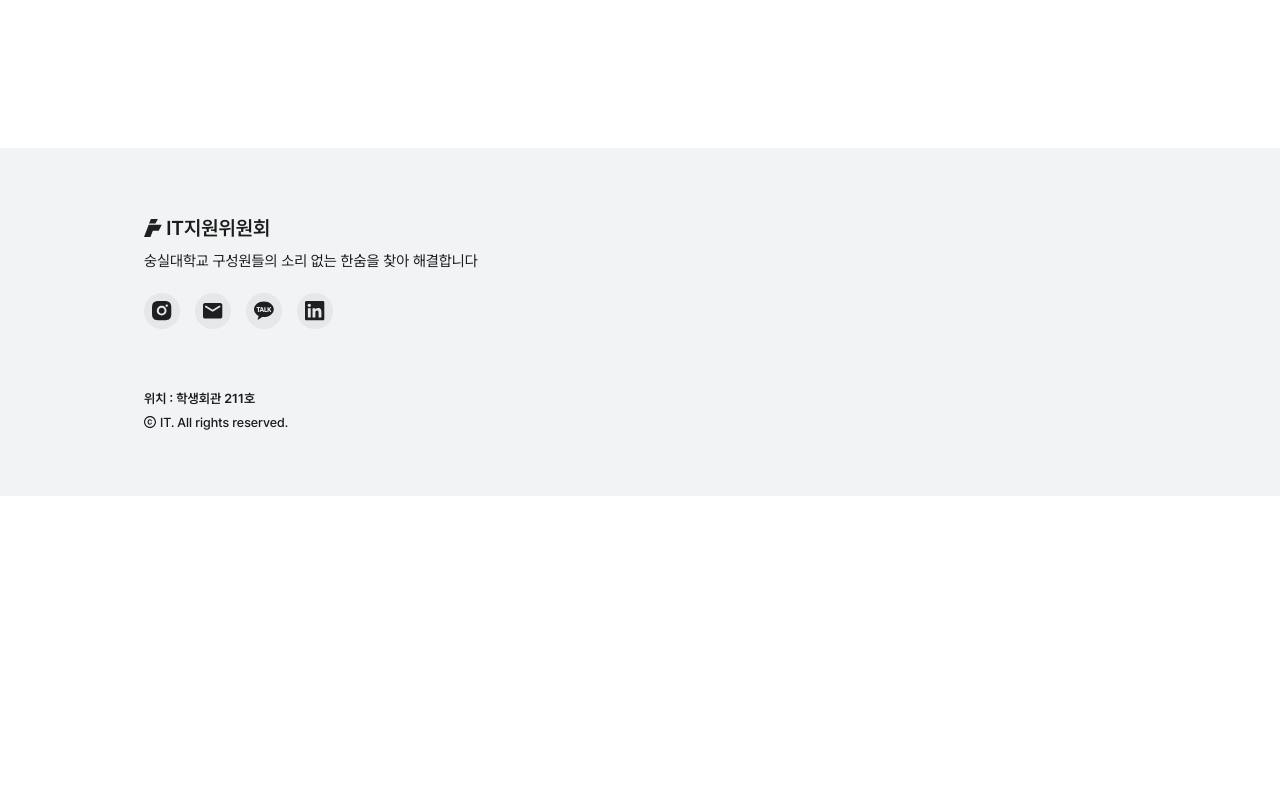
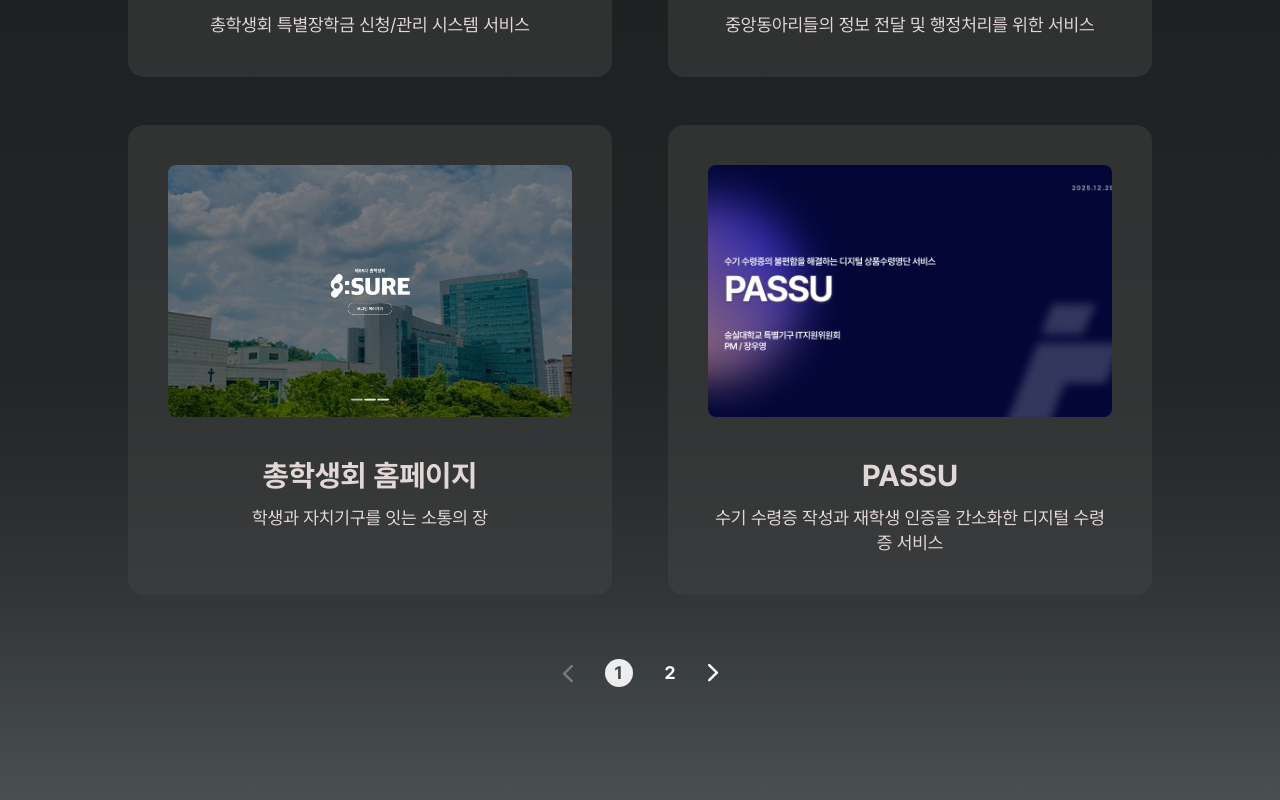
Before and after one commit to ssu-student-union/ssu-it-landing, a Next.js app: page /projects in a window 1280 px wide. Before the commit this address had no page. Shown: the part 740-1540 px from the top of the page. Before the commit the page ends 1236 px from the top, so only its background shows below. Built offline with nearby package versions, Linux system fonts and the light colour scheme.

Commit message:
feat(projects): 진행 프로젝트 목록 페이지 추가

```diff
--- a/src/app/_components/MainProjects.tsx
+++ b/src/app/_components/MainProjects.tsx
@@ -1,33 +1,7 @@
 import Image from "next/image";
+import Link from "next/link";
 import arrowCircleIcon from "../../assets/icons/arrow_circle.svg";
-import campusClubImage from "../../assets/images/campus-club.png";
-import passuImage from "../../assets/images/passu.png";
-import ssuportImage from "../../assets/images/ssuport.png";
-import studentCouncilImage from "../../assets/images/student-council.png";
-
-const PROJECTS = [
-  {
-    title: "SSUPORT",
-    description: "총학생회 특별장학금 신청/관리 시스템 서비스",
-    image: ssuportImage,
-  },
-  {
-    title: "동아리연합회 홈페이지",
-    description: "중앙동아리들의 정보 전달 및 행정처리를 위한 서비스",
-    image: campusClubImage,
-  },
-  {
-    title: "총학생회 홈페이지",
-    description: "학생과 자치기구를 잇는 소통의 장",
-    image: studentCouncilImage,
-  },
-  {
-    title: "PASSU",
-    description:
-      "수기 수령증 작성과 재학생 인증을 간소화한 디지털 수령증 서비스",
-    image: passuImage,
-  },
-];
+import { PROJECTS } from "../../data/projects";
 
 export const MainProjects = () => {
   return (
@@ -43,6 +17,7 @@
           <h2 className="flex h-10 items-center whitespace-nowrap text-2xl leading-none font-bold text-white sm:h-12 sm:text-4xl lg:h-12 lg:text-4xl min-[1440px]:h-16 min-[1440px]:text-5xl">
             메인 프로젝트
           </h2>
+          <Link href="/projects" aria-label="진행 프로젝트 더보기">
             <Image
               src={arrowCircleIcon}
               alt=""
@@ -50,6 +25,7 @@
               height={64}
               className="h-8 w-8 cursor-pointer sm:h-10 sm:w-10 lg:h-10 lg:w-10 min-[1440px]:h-16 min-[1440px]:w-16"
             />
+          </Link>
         </div>
       </div>
 
--- /dev/null
+++ b/src/app/projects/_components/ProjectCard.tsx
@@ -0,0 +1,31 @@
+import Image from "next/image";
+import type { Project } from "../../../data/projects";
+
+type ProjectCardProps = {
+  project: Project;
+};
+
+export const ProjectCard = ({ project }: ProjectCardProps) => {
+  return (
+    <div className="flex cursor-pointer flex-col items-center gap-6 rounded-2xl bg-[#434343]/50 p-6 transition-transform duration-300 ease-in-out hover:scale-105 sm:gap-10 sm:p-8 lg:p-10">
+      <div className="relative h-40 w-full overflow-hidden rounded-lg sm:h-52 lg:h-[15.75rem]">
+        <Image
+          src={project.image}
+          alt={project.title}
+          fill
+          sizes="(min-width: 640px) 428px, 100vw"
+          className="object-cover"
+        />
+      </div>
+
+      <div className="flex flex-col items-center gap-2 text-center sm:gap-3">
+        <h3 className="font-bold text-2xl text-[#e2d7d7] sm:text-3xl lg:text-3xl min-[1440px]:text-[2.5rem]">
+          {project.title}
+        </h3>
+        <p className="text-base text-[#e2d7d7] leading-[1.4] sm:text-lg sm:leading-[1.5625rem] lg:text-lg min-[1440px]:text-xl">
+          {project.description}
+        </p>
+      </div>
+    </div>
+  );
+};
--- /dev/null
+++ b/src/app/projects/_components/ProjectList.tsx
@@ -0,0 +1,84 @@
+"use client";
+
+import Image from "next/image";
+import { useState } from "react";
+import chevronWhiteIcon from "../../../assets/icons/chevron_white.svg";
+import { PROJECTS } from "../../../data/projects";
+import { ProjectCard } from "./ProjectCard";
+
+const ITEMS_PER_PAGE = 4;
+
+export const ProjectList = () => {
+  const [page, setPage] = useState(0);
+  const totalPages = Math.max(1, Math.ceil(PROJECTS.length / ITEMS_PER_PAGE));
+  const visibleProjects = PROJECTS.slice(
+    page * ITEMS_PER_PAGE,
+    page * ITEMS_PER_PAGE + ITEMS_PER_PAGE,
+  );
+
+  const goPrev = () => setPage((prev) => Math.max(0, prev - 1));
+  const goNext = () => setPage((prev) => Math.min(totalPages - 1, prev + 1));
+
+  return (
+    <div className="flex w-full max-w-5xl flex-col items-center gap-10 sm:gap-14 lg:gap-16">
+      <div className="grid w-full grid-cols-1 gap-8 sm:grid-cols-2 sm:gap-x-10 sm:gap-y-12 lg:gap-x-14">
+        {visibleProjects.map((project) => (
+          <ProjectCard key={project.title} project={project} />
+        ))}
+      </div>
+
+      <div className="flex items-center gap-6 sm:gap-8">
+        <button
+          type="button"
+          onClick={goPrev}
+          disabled={page === 0}
+          aria-label="이전 페이지"
+          className="disabled:opacity-30"
+        >
+          <Image
+            src={chevronWhiteIcon}
+            alt=""
+            width={11}
+            height={20}
+            className="rotate-180 cursor-pointer"
+          />
+        </button>
+
+        <div className="flex items-center gap-6 sm:gap-8">
+          {Array.from({ length: totalPages }, (_, index) => (
+            <button
+              key={`page-${index + 1}`}
+              type="button"
+              onClick={() => setPage(index)}
+              aria-label={`${index + 1} 페이지`}
+              aria-current={page === index}
+              className={
+                page === index
+                  ? "flex size-6 items-center justify-center rounded-full bg-[#ededed] font-bold text-[#454a4d] text-sm sm:size-7 sm:text-lg lg:size-7 lg:text-lg min-[1440px]:size-7 min-[1440px]:text-xl"
+                  : "font-bold text-sm text-white sm:text-lg lg:text-lg min-[1440px]:text-xl"
+              }
+            >
+              {index + 1}
+            </button>
+          ))}
+        </div>
+
+        <button
+          type="button"
+          onClick={goNext}
+          disabled={page === totalPages - 1}
+          aria-label="다음 페이지"
+          className="disabled:opacity-30"
+        >
+          <Image
+            src={chevronWhiteIcon}
+            alt=""
+            width={11}
+            height={20}
+            className="cursor-pointer"
+          />
+        </button>
+      </div>
+    </div>
+  );
+};
--- /dev/null
+++ b/src/app/projects/page.tsx
@@ -0,0 +1,27 @@
+import type { Metadata } from "next";
+import { DARK_SECTION_GRADIENT } from "../_components/gradients";
+import { ProjectList } from "./_components/ProjectList";
+
+export const metadata: Metadata = {
+  title: "진행 프로젝트 | 숭실대학교 IT지원위원회",
+};
+
+export default function ProjectsPage() {
+  return (
+    <main
+      className="flex flex-1 flex-col items-center gap-10 px-4 py-16 sm:gap-14 sm:py-24 lg:gap-16 lg:py-32"
+      style={{ backgroundImage: DARK_SECTION_GRADIENT }}
+    >
+      <div className="flex w-full max-w-5xl flex-col gap-2 sm:gap-3">
+        <h1 className="font-semibold text-4xl text-white sm:text-5xl lg:text-5xl min-[1440px]:text-[4rem]">
+          Projects
+        </h1>
+        <p className="font-semibold text-lg text-white sm:text-2xl lg:text-2xl min-[1440px]:text-[2.25rem]">
+          함께 고민하고, 함께 만들며 성장한 프로젝트를 소개합니다!
+        </p>
+      </div>
+
+      <ProjectList />
+    </main>
+  );
+}
--- a/src/common/Header.tsx
+++ b/src/common/Header.tsx
@@ -25,7 +25,7 @@
           위원회 소개
         </Link>
         <Link
-          href="#"
+          href="/projects"
           className="hidden font-semibold text-[#1b1c1c] text-lg whitespace-nowrap sm:block lg:text-xl min-[1440px]:text-2xl"
         >
           진행 프로젝트
--- /dev/null
+++ b/src/data/projects.ts
@@ -0,0 +1,62 @@
+import type { StaticImageData } from "next/image";
+import campusClubImage from "../assets/images/campus-club.png";
+import campusMapImage from "../assets/images/campus-map.png";
+import itLandingImage from "../assets/images/it-landing.png";
+import passuImage from "../assets/images/passu.png";
+import reclinerImage from "../assets/images/recliner.png";
+import ssuportImage from "../assets/images/ssuport.png";
+import studentCouncilImage from "../assets/images/student-council.png";
+
+export type Project = {
+  title: string;
+  description: string;
+  image: StaticImageData;
+};
+
+export const PROJECTS: Project[] = [
+  {
+    title: "SSUPORT",
+    description: "총학생회 특별장학금 신청/관리 시스템 서비스",
+    image: ssuportImage,
+  },
+  {
+    title: "동아리연합회 홈페이지",
+    description: "중앙동아리들의 정보 전달 및 행정처리를 위한 서비스",
+    image: campusClubImage,
+  },
+  {
+    title: "총학생회 홈페이지",
+    description: "학생과 자치기구를 잇는 소통의 장",
+    image: studentCouncilImage,
+  },
+  {
+    title: "PASSU",
+    description:
+      "수기 수령증 작성과 재학생 인증을 간소화한 디지털 수령증 서비스",
+    image: passuImage,
+  },
+  {
+    title: "캠퍼스맵",
+    description:
+      "최신 정보를 제공하는 캠퍼스맵 챗봇과 웹사이트를 구현한 서비스",
+    image: campusMapImage,
+  },
+  {
+    title: "IT지위원회 랜딩페이지",
+    description:
+      "IT지원위원회를 한 눈에 이해할 수 있는 디지털 서비스/플랫폼을 기획·개발·운영",
+    image: itLandingImage,
+  },
+  {
+    title: "리클라이너 예약시스템",
+    description:
+      "중앙도서관 리클라이너 좌석의 무분별한 사용 및 독점을 방지하기 위해 개발한 시스템",
+    image: reclinerImage,
+  },
+  {
+    title: "총학생회 카카오톡 챗봇",
+    description:
+      "정보 접근성을 향상하고자 학교생활도우미 US:SUM 챗봇 서비스를 개발 및 운영",
+    image: itLandingImage,
+  },
+];
```
Also changed, not shown: src/assets/images/campus-map.png (added), src/assets/images/recliner.png (added). Lines whose indentation alone changed are shown as unchanged.
